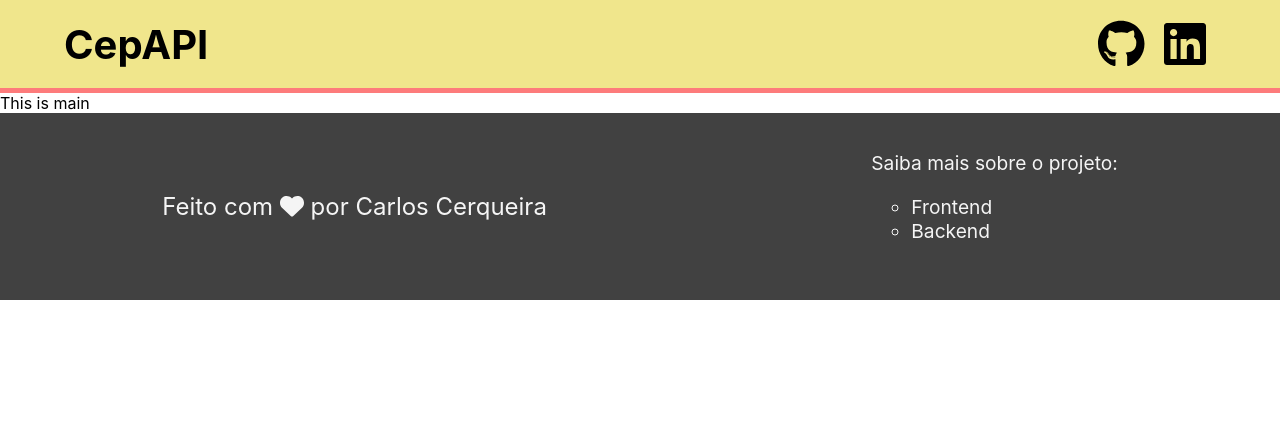
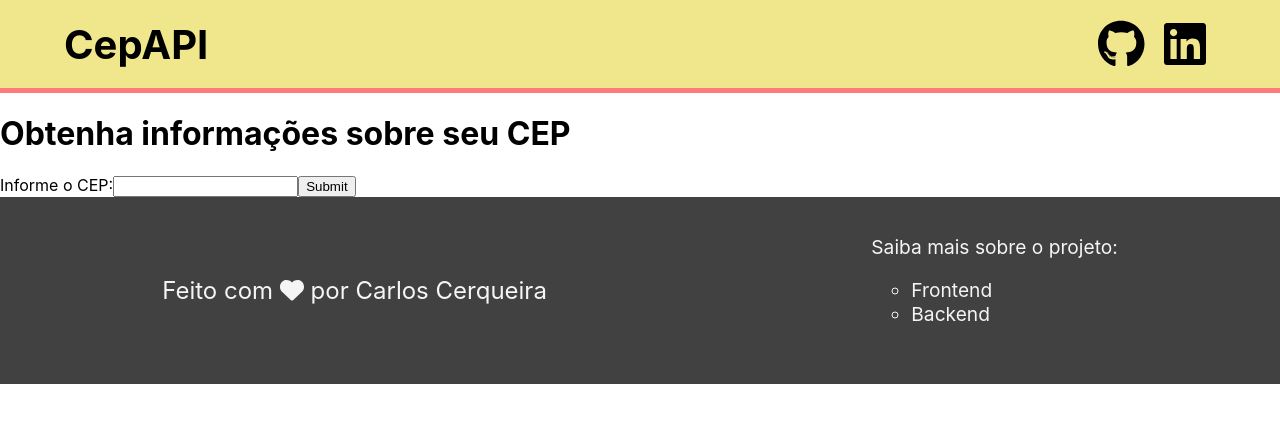
Before and after one commit to Carloscerq/eureka-challenge-frontend, a React (Create React App) app: page / in a window 1280 px wide. Shown: the top 422 px of the page. Built offline with nearby package versions, Linux system fonts and the light colour scheme.

Commit message:
feat: add main form handle functions

```diff
--- a/src/components/main/index.tsx
+++ b/src/components/main/index.tsx
@@ -1,9 +1,50 @@
-import React from "react";
+import React, { FormEvent, useState, ChangeEvent } from "react";
+import cepService from "../../services/cepService";
+import ICepInfo from "../../dto/cepInfo";
+import styles from "./styles.module.css";
 
 export default function Main() {
-    return(
-        <main>
-            This is main
-        </main>
-    )
+  const [cepInfo, setCepInfo] = useState<ICepInfo | boolean>(false);
+  const [cep, setCep] = useState<string>("");
+  const regexCepValidator = /^([\d]{2})\.*([\d]{3})-*([\d]{3})/;
+
+  const handleSubmit = async (event: FormEvent<HTMLFormElement>) => {
+    event.preventDefault();
+
+    if (regexCepValidator.test(cep)) {
+      const cepNumber = cep.replace(regexCepValidator, "$1$2$3");
+      const cepInfo = await cepService.getCep(cepNumber);
+      setCepInfo(cepInfo);
+    }
+  };
+
+  const handleCepChange = (event: ChangeEvent<HTMLInputElement>) => {
+    const str = event.target.value;
+
+    // Check if it's everthing ok on regex
+    if (str.length <= 8) {
+      setCep(str);
+      if (regexCepValidator.test(str)) {
+        setCep(str.replace(regexCepValidator, "$1.$2-$3"));
+      }
+    }
+  };
+
+  return (
+    <main>
+      <h1>Obtenha informações sobre seu CEP</h1>
+      <form onSubmit={handleSubmit}>
+        <label>
+          Informe o CEP:
+          <input
+            type="text"
+            name="CEP"
+            value={cep}
+            onChange={handleCepChange}
+          />
+        </label>
+        <input type="submit" value="Submit" />
+      </form>
+    </main>
+  );
 }
--- /dev/null
+++ b/src/dto/cepInfo.ts
@@ -0,0 +1,12 @@
+export default interface ICepInfo {
+    cep: string;
+    logradouro: string;
+    complemento: string;
+    bairro: string;
+    localidade: string;
+    uf: string;
+    ibge: string;
+    gia: string;
+    ddd: string;
+    siafi: string;
+}
--- a/src/services/cepService.ts
+++ b/src/services/cepService.ts
@@ -3,5 +3,6 @@ import axios from "axios";
 export default {
     getCep(cep: string) {
         console.log(cep);
+        return true;
     }
 }
```
Also changed, not shown: src/components/main/styles.module.css (added).
